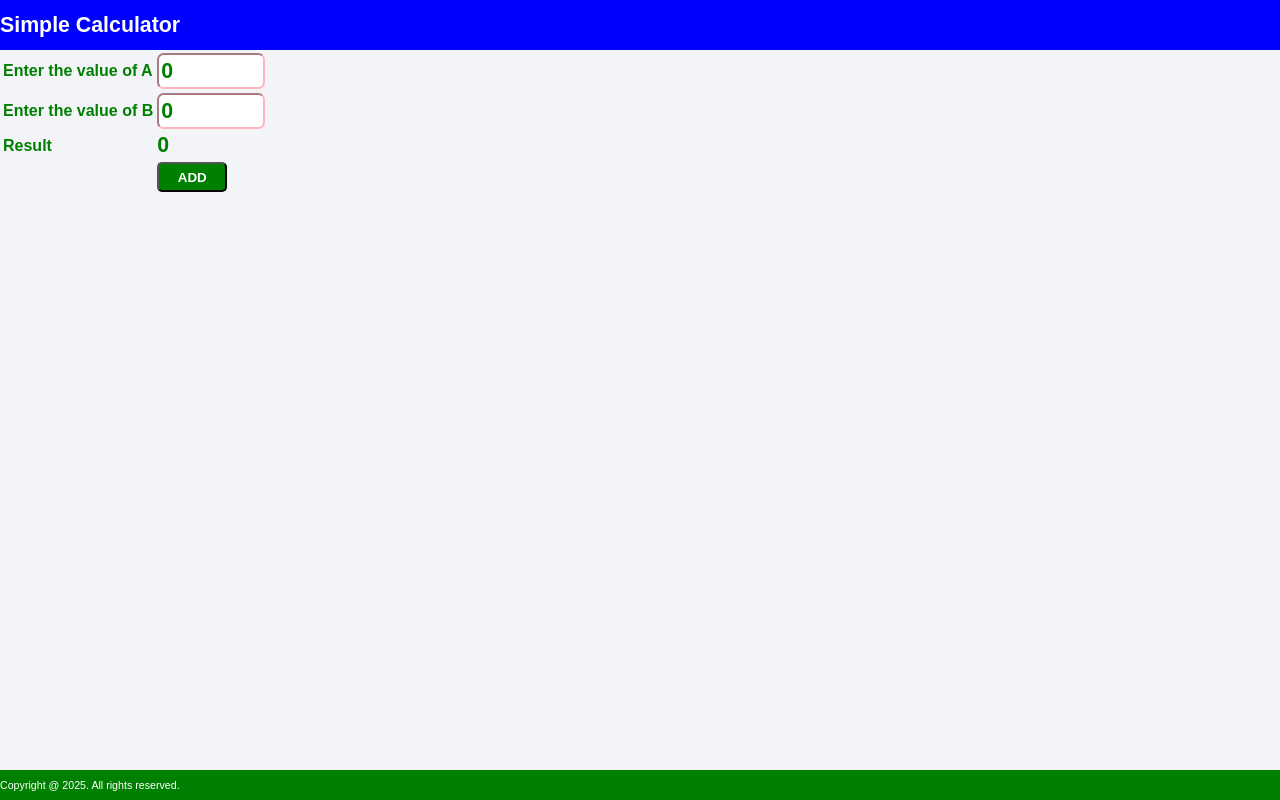
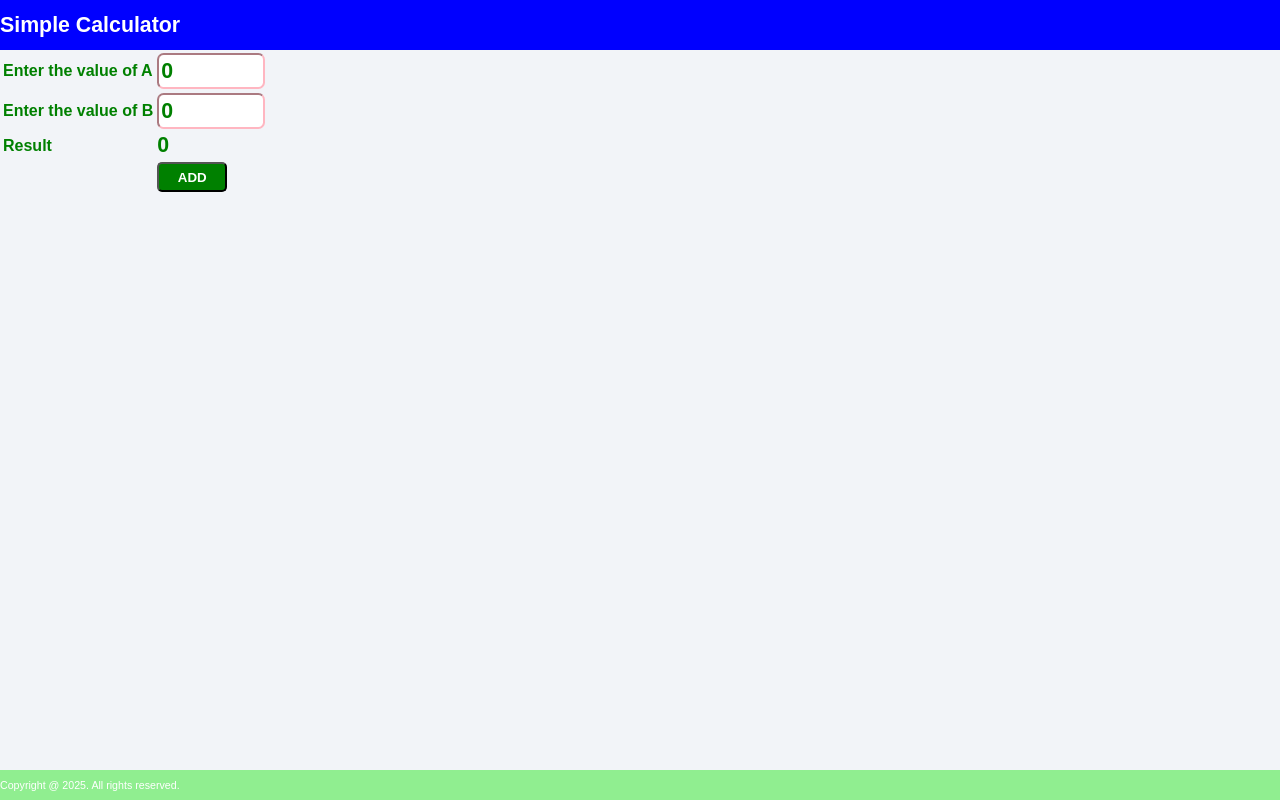
Before and after one commit to INAVOLU-VISHNU-SATHWIK/calc-frontend1, a React (Vite) app: page / in a window 1280 px wide. Built offline with nearby package versions, Linux system fonts and the light colour scheme.

Commit message:
Update App.css

```diff
--- a/src/App.css
+++ b/src/App.css
@@ -12,7 +12,7 @@ footer{
   height: 30px;
   line-height: 30px;
   font-size: 8pt;
-  background:green;
+  background:lightgreen;
   color: white;
 }
 section{
```
